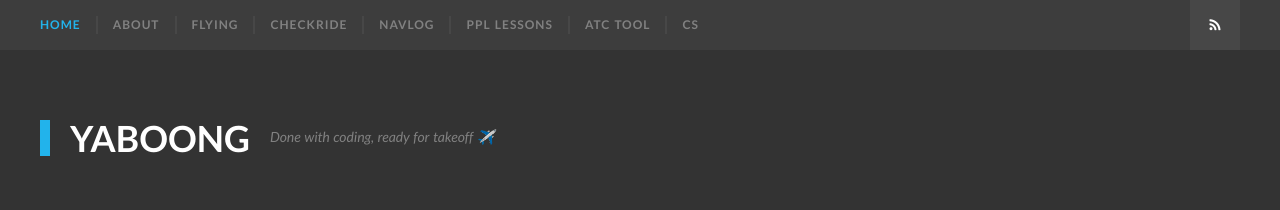
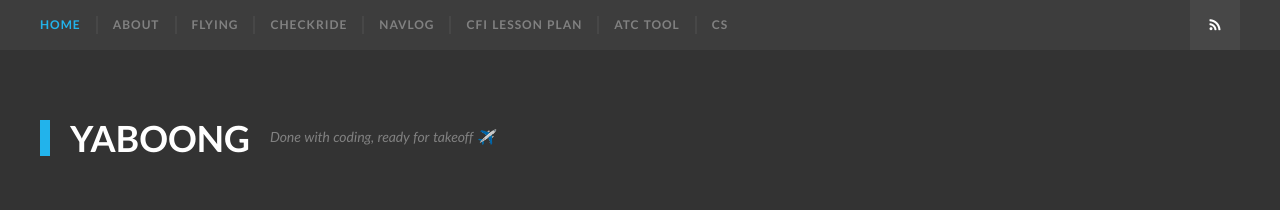
Before and after one commit to yaboong/yaboong.github.io, a Jekyll site: the page built from index.html, in a window 1280 px wide and 900 px high. Shown: the top 210 px of the window. Built offline with Jekyll 4.4.1, drawn with Linux system fonts in a browser that asks for light colours; some web fonts are replaced; the list of posts is cut into pages by our own code.

Commit message:
Nav: rename PPL Lessons to CFI Lesson Plan
Co-Authored-By: Claude Opus 5.5 <noreply@anthropic.com>

```diff
--- a/_config.yml
+++ b/_config.yml
@@ -59,7 +59,7 @@ navigation:
   url: /checkride/
 - text: NavLog
   url: /navlog/
-- text: PPL Lessons
+- text: CFI Lesson Plan
   url: /cfi-lesson-plan/
 - text: ATC Tool
   url: /atc-tool/
```
